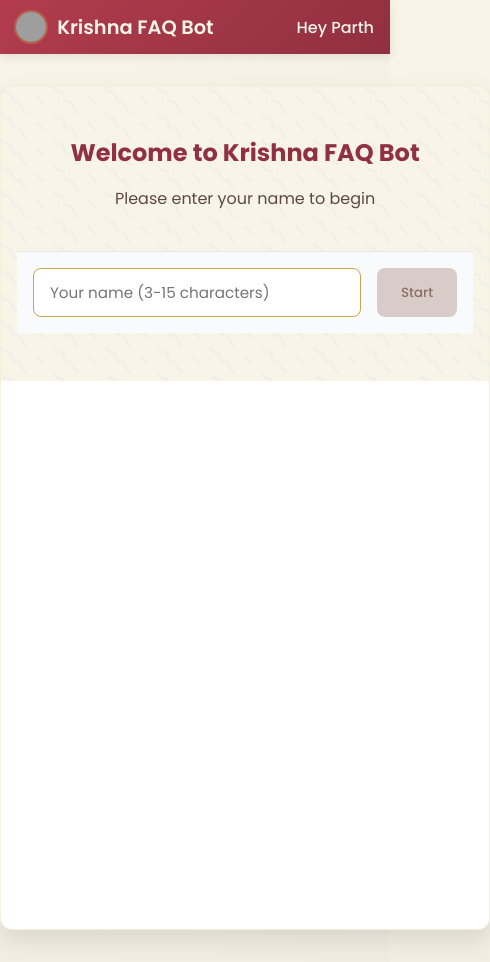
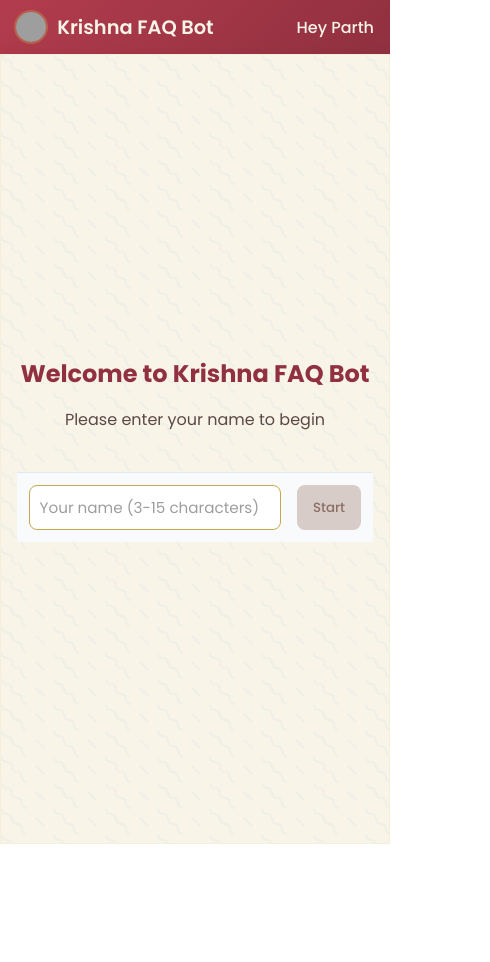
Before and after one commit to 1Coder-Shivam/faq-chatbot-app, a React (Vite) app in the folder faq-chat-bot-frontend/: page / in a window 390 px wide. Shown: the whole page, 490 px wide, since content can reach past the window. After the commit the page ends 844 px from the top, so only its background shows below. Built offline with nearby package versions, Linux system fonts and the light colour scheme; grey boxes are pictures that could not be loaded.

Commit message:
frontend fix UI

```diff
--- a/faq-chat-bot-frontend/src/App.css
+++ b/faq-chat-bot-frontend/src/App.css
@@ -14,6 +14,12 @@
   min-height: 100vh;
   display: flex;
   flex-direction: column;
+  overflow: hidden; /* Prevent page scrolling */
+  position: fixed; /* Fix the position to prevent scrolling */
+  top: 0;
+  left: 0;
+  right: 0;
+  bottom: 0;
 }
 
 .logo {
@@ -48,6 +54,11 @@
   text-align: center;
   padding: 3rem 1rem;
   background-color: var(--bg-cream);
+  display: flex;
+  flex-direction: column;
+  align-items: center;
+  justify-content: center;
+  flex: 1;
 }
 
 .welcome-screen h1 {
@@ -61,6 +72,32 @@
   margin-bottom: 1.5rem;
 }
 
+.welcome-screen .input-area {
+  width: 100%;
+  max-width: 500px;
+  margin: 1.5rem auto 0;
+  display: flex;
+  gap: 0.5rem;
+}
+
+.welcome-screen input {
+  flex: 1;
+  padding: 0.75rem 1rem;
+  border: 1px solid var(--primary-gold);
+  border-radius: 8px;
+  font-size: 0.95rem;
+  outline: none;
+  transition: border-color 0.2s, box-shadow 0.2s;
+  min-width: 0; /* Fix for text truncation in flex containers */
+}
+
+.welcome-screen input::placeholder {
+  opacity: 0.7;
+  white-space: nowrap;
+  overflow: hidden;
+  text-overflow: ellipsis;
+}
+
 .input-area {
   display: flex;
   gap: 0.5rem;
@@ -69,6 +106,7 @@
 .input-area input {
   flex: 1;
   border-color: var(--primary-gold);
+  min-width: 0; /* Fix for text truncation in flex containers */
 }
 
 .input-area input:focus {
@@ -453,16 +491,21 @@
 
 .chat-container {
   max-width: 800px;
-  margin: 2rem auto;
+  width: 100%; /* Ensure it takes full width on smaller screens */
+  margin: 0 auto; /* Center but don't add top/bottom margin */
   border-radius: 12px;
   box-shadow: 0 10px 25px rgba(0, 0, 0, 0.1);
   background-color: white;
   overflow: hidden;
   border: 1px solid rgba(198, 169, 78, 0.2);
+  display: flex;
+  flex-direction: column;
+  flex: 1; /* Allow it to expand to fill available space */
 }
 
 .chat-messages {
-  height: 450px;
+  height: auto; /* Let it take the available space */
+  flex: 1; /* Make it fill available space */
   padding: 1.5rem;
   overflow-y: auto;
   background-color: var(--bg-cream);
@@ -497,6 +540,57 @@
 }
 
 /* Responsive adjustments */
+@media (max-width: 768px) {
+  .chat-container {
+    border-radius: 0;
+    margin: 0;
+    max-width: 100%;
+    height: 100%;
+  }
+
+  .navbar {
+    padding: 0.75rem 1rem;
+  }
+
+  .logo {
+    font-size: 1.2rem;
+  }
+
+  .krishna-icon {
+    width: 30px;
+    height: 30px;
+  }
+
+  .welcome-screen h1 {
+    font-size: 1.5rem;
+  }
+
+  .chat-header h2 {
+    font-size: 1.2rem;
+  }
+
+  .input-area {
+    padding: 0.75rem;
+  }
+
+  .input-area input {
+    padding: 0.6rem;
+  }
+
+  .btn {
+    padding: 0.5rem 1rem;
+  }
+
+  .chakra-container {
+    width: 120px;
+    height: 120px;
+  }
+
+  .welcome-screen {
+    padding: 2rem 1rem;
+  }
+}
+
 @media (max-width: 480px) {
   .navbar {
     padding: 0.75rem 1rem;
--- a/faq-chat-bot-frontend/src/index.css
+++ b/faq-chat-bot-frontend/src/index.css
@@ -8,9 +8,14 @@
   font-family: 'Poppins', sans-serif;
 }
 
+html, body {
+  height: 100%;
+  width: 100%;
+  overflow: hidden;
+}
+
 body {
   background: linear-gradient(135deg, #f8f4e8 0%, #f0ece0 100%);
-  min-height: 100vh;
   color: #5d4845;
 }
 
@@ -53,7 +58,6 @@
 }
 
 .chat-messages {
-  height: 450px;
   padding: 1.5rem;
   overflow-y: auto;
   background-color: #ffffff;
@@ -214,8 +218,4 @@
     border-radius: 0;
     height: 100vh;
   }
-
-  .chat-messages {
-    height: calc(100vh - 140px);
-  }
 }
```
